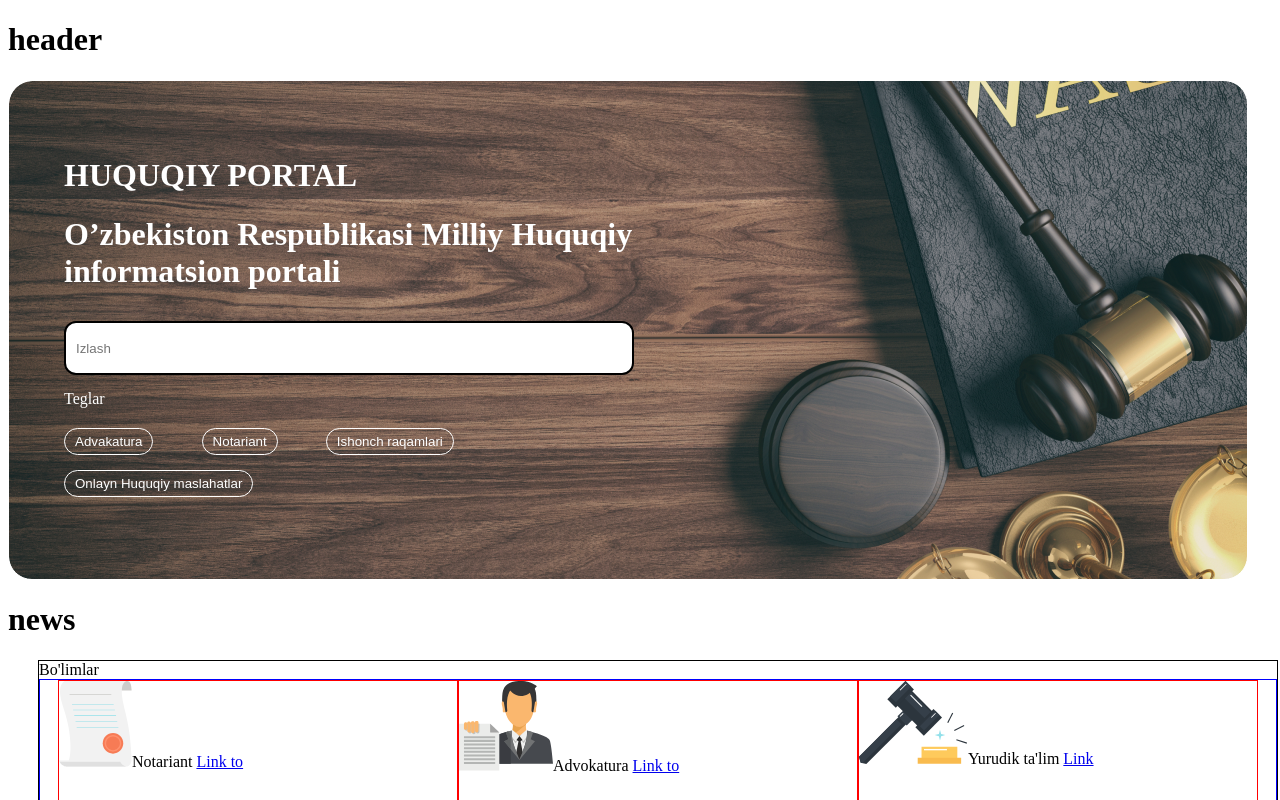
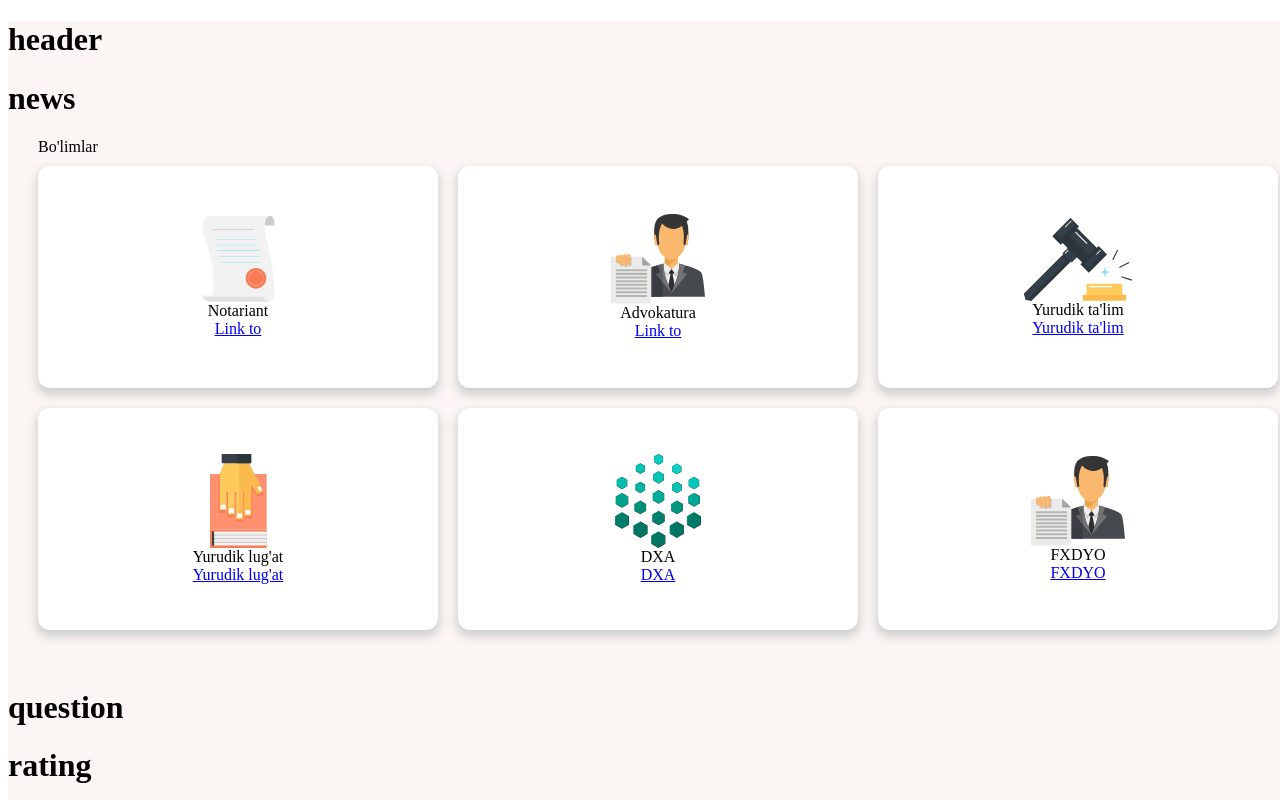
Before and after one commit to Sagden-Developer/huquqiyPortal, a Nuxt app: page / in a window 1280 px wide. Shown: the top 800 px of the page. Built offline with nearby package versions, Linux system fonts and the light colour scheme.

Commit message:
sections qoshildi

```diff
--- a/assets/scss/style.scss
+++ b/assets/scss/style.scss
@@ -1,4 +1,5 @@
 .body {
   width: 1440px !important;
   margin: 0 auto;
+  background-color: #fbf6f3;
 }
--- a/components/home/Section.vue
+++ b/components/home/Section.vue
@@ -10,7 +10,7 @@
         >
           <img :src="item.sectionIcon" alt="" />{{ item.sectionTitle }}
           <a :href="item.href" v-if="item.href">
-            Link
+            {{ item.sectionTitle }}
           </a>
           <nuxt-link :to="item.to" v-if="item.to">Link to </nuxt-link>
         </div>
@@ -67,17 +67,25 @@ export default {
   #sections {
     max-width: 1240px;
     height: 529px;
-    border: 1px solid;
     margin: 0 30px;
     .section-list-group {
       display: flex;
       flex-wrap: wrap;
-      border: 1px solid blue;
-      justify-content: center;
+      justify-content: space-between;
       .section-list-box {
         width: 400px;
         height: 222px;
-        border: 1px solid red;
+        margin: 10px 0;
+        border-radius: 12px;
+        display: flex;
+        justify-content: center;
+        align-items: center;
+        flex-wrap: nowrap;
+        flex-direction: column;
+        background-color: #fff;
+        -webkit-box-shadow: 0px 5px 10px 2px rgba(34, 60, 80, 0.2);
+        -moz-box-shadow: 0px 5px 10px 2px rgba(34, 60, 80, 0.2);
+        box-shadow: 0px 5px 10px 2px rgba(34, 60, 80, 0.2);
       }
     }
   }
--- a/components/home/Slider.vue
+++ b/components/home/Slider.vue
@@ -13,11 +13,17 @@
           </div>
         </div>
         <div class="search-button">
-          <input type="text" v-model="power_from" :placeholder="placeholder" />
+          <input type="text" :placeholder="placeholder" />
         </div>
         <div class="tag-text">Teglar</div>
         <div class="tags">
-          <input type="button" class="tag-links" v-for="tagLink in tagLinks" :key="tagLink" :value="tagLink.title" />
+          <input
+            type="button"
+            class="tag-links"
+            v-for="tagLink in tagLinks"
+            :key="tagLink"
+            :value="tagLink.title"
+          />
         </div>
       </div>
     </VueSlickCarousel>
@@ -40,10 +46,10 @@ export default {
         arrows: false,
         infinite: true,
         slidesToScroll: 1,
-        rtl: true
+        rtl: true,
       }
     };
-  },
+  }
 };
 </script>
 
@@ -67,7 +73,7 @@ export default {
     width: 60%;
   }
   .search-button {
-    & input[type=text] {
+    & input[type="text"] {
       width: 570px;
       height: 54px;
       border-radius: 12px;
--- a/pages/index.vue
+++ b/pages/index.vue
@@ -1,6 +1,6 @@
 <template>
   <div>
-    <Slider />
+    <!-- <Slider /> -->
     <News />
     <Section />
     <Question />
```
